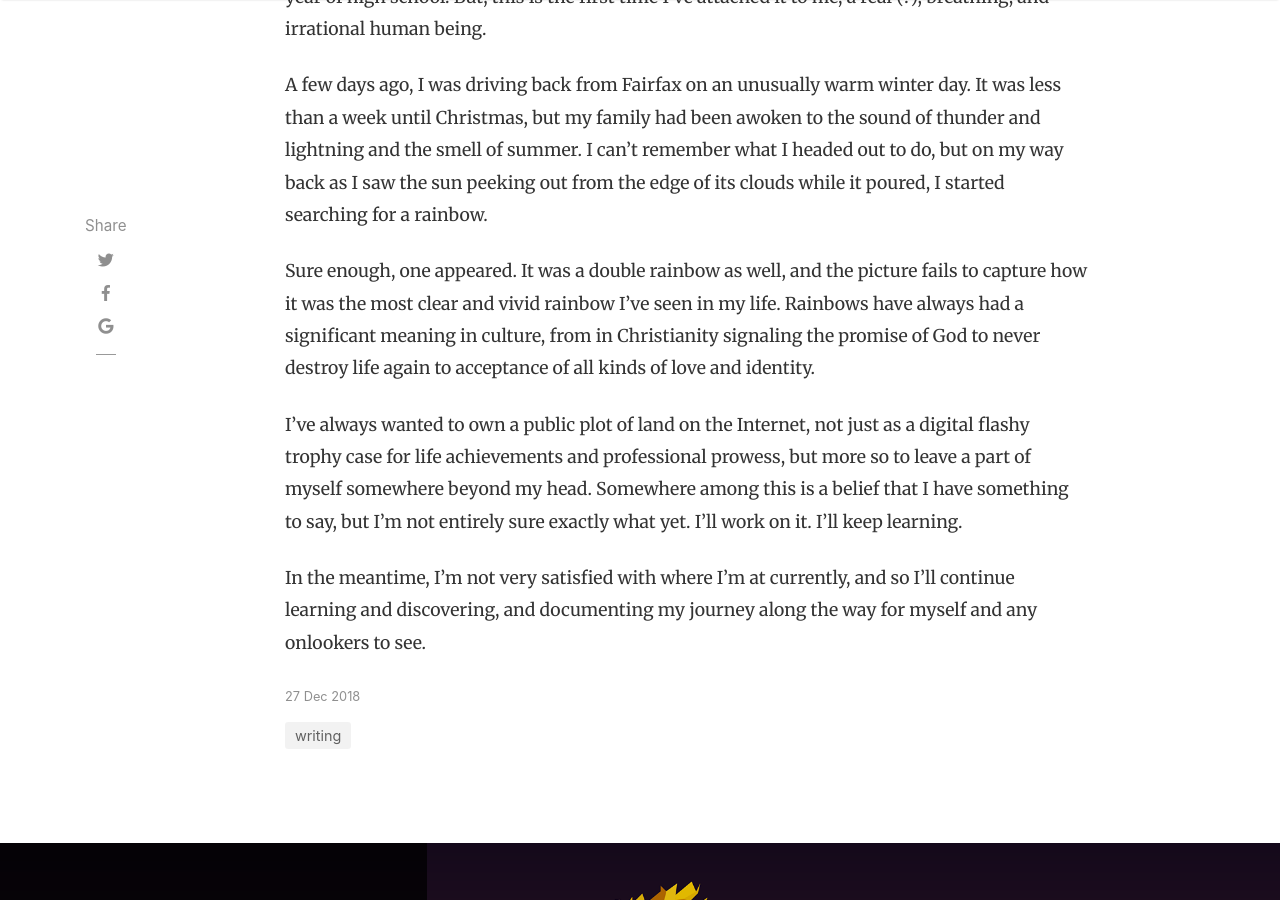
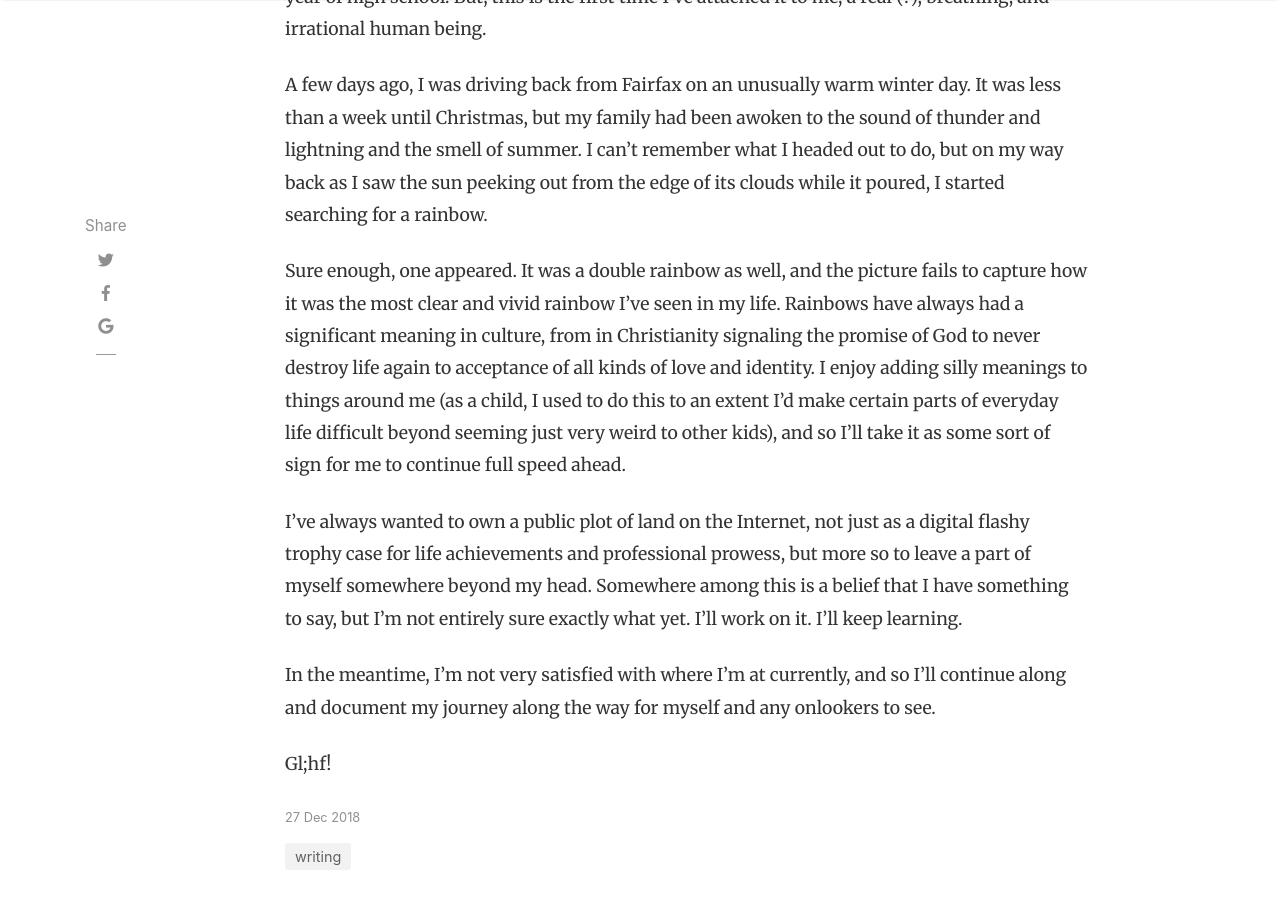
Before and after one commit to gyyu/gyyu.github.io, a Jekyll site: the page built from _posts/2018-12-27-first-post.md, in a window 1280 px wide and 900 px high, scrolled down 719 px. Built offline with Jekyll 4.4.1, drawn with Linux system fonts in a browser that asks for light colours; nearby versions of some CDN libraries; comment, search, counter and statistics services are not loaded.

Commit message:
Updated first post

```diff
--- a/_posts/2018-12-27-first-post.md
+++ b/_posts/2018-12-27-first-post.md
@@ -17,11 +17,14 @@ remember what I headed out to do, but on my way back as I saw the sun peeking ou
 
 Sure enough, one appeared. It was a double rainbow as well, and the picture fails to capture how it was
 the most clear and vivid rainbow I've seen in my life. Rainbows have always had a significant meaning in culture, from in Christianity signaling the promise of God to never destroy life again
-to acceptance of all kinds of love and identity.
+to acceptance of all kinds of love and identity. I enjoy adding silly meanings to things around me
+(as a child, I used to do this to an extent I'd make certain parts of everyday life difficult beyond seeming just very weird to other kids), and so I'll take it as some sort of sign for me to continue full speed ahead.
 
 I've always wanted to own a public plot of land on the Internet, not just as a digital flashy trophy case for
 life achievements and professional prowess, but more so to leave a part of myself somewhere beyond my head.
 Somewhere among this is a belief that I have something to say, but I'm not entirely sure exactly
 what yet. I'll work on it. I'll keep learning.
 
-In the meantime, I'm not very satisfied with where I'm at currently, and so I'll continue learning and discovering, and documenting my journey along the way for myself and any onlookers to see.
+In the meantime, I'm not very satisfied with where I'm at currently, and so I'll continue along and document my journey along the way for myself and any onlookers to see.
+
+Gl;hf!
```
